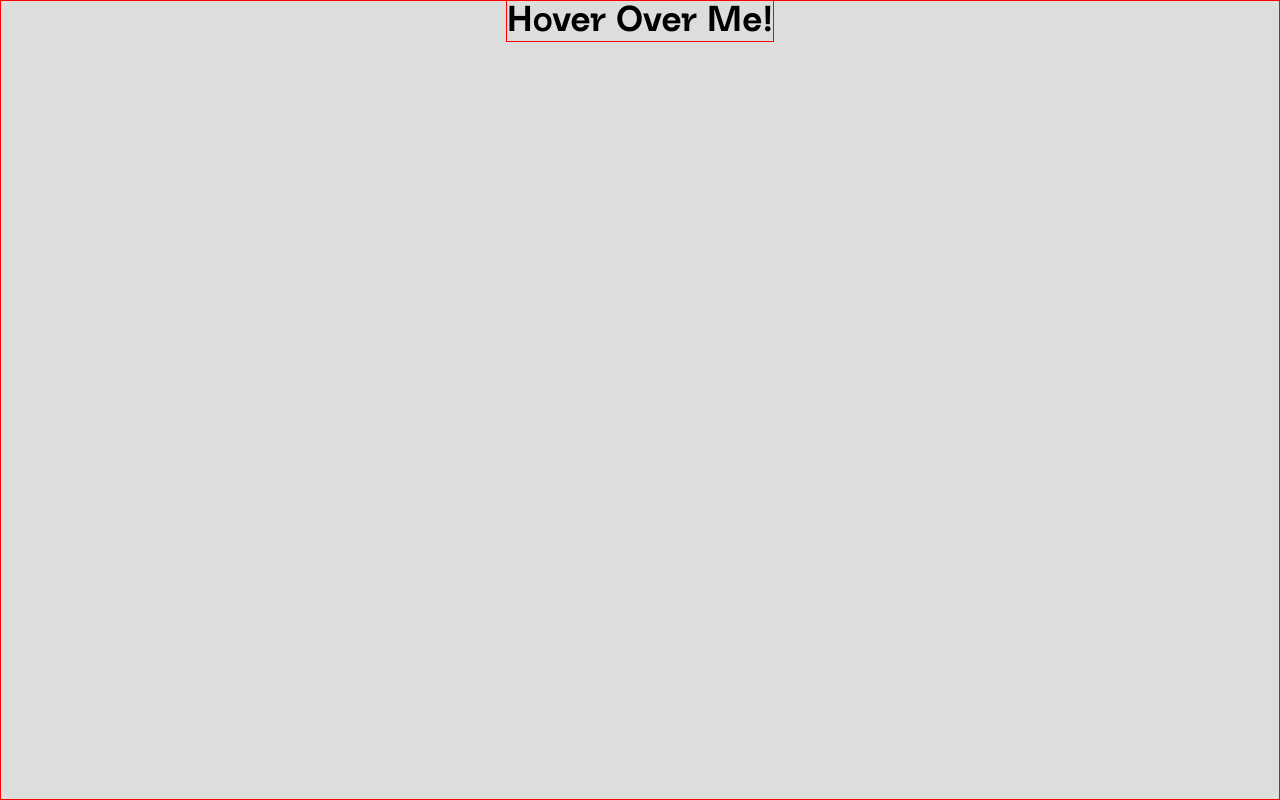
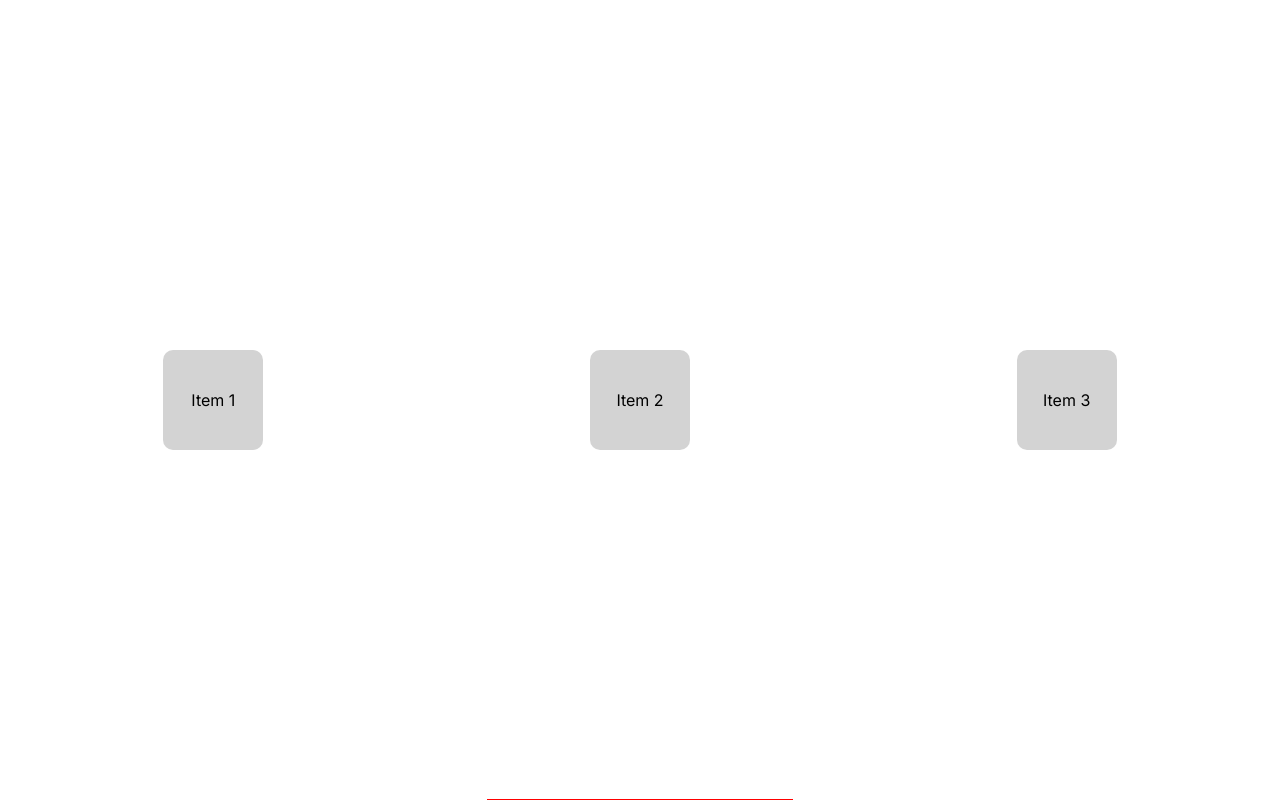
Before and after one commit to malikkotb/content, a Next.js app: page /fontWeightHover in a window 1280 px wide. Shown: the top 800 px of the page. Built offline with nearby package versions, Linux system fonts and the light colour scheme.

Commit message:
font weight animation

```diff
--- a/app/fontWeightHover/page.jsx
+++ b/app/fontWeightHover/page.jsx
@@ -1,7 +1,8 @@
 "use client";
-import { useRef } from "react";
+import { useRef, useEffect } from "react";
 import { gsap } from "gsap";
 import localFont from "next/font/local";
+import styles from "./style.module.css";
 
 const neueRegrade = localFont({
   src: [
@@ -22,7 +23,57 @@ export default function FontWeightAnimation() {
     gsap.to(textRef.current, { fontWeight: 400, duration: 0.3 });
   };
 
+  const containerRef = useRef(null);
+
+  useEffect(() => {
+    const container = containerRef.current;
+    const items = container.querySelectorAll(`.${styles.item}`);
+
+    const handleMouseMove = (e) => {
+      const hoverRadius = 150; // Define the hover radius
+
+      items.forEach((item) => {
+        const rect = item.getBoundingClientRect();
+        const itemCenterX = rect.left + rect.width / 2;
+        const itemCenterY = rect.top + rect.height / 2;
+
+        // Calculate distance from cursor to item's center
+        const distance = Math.sqrt(
+          Math.pow(e.clientX - itemCenterX, 2) +
+            Math.pow(e.clientY - itemCenterY, 2)
+        );
+
+        // Apply hover effect based on proximity to the cursor
+        if (distance < hoverRadius) {
+          const proximity = 1 - distance / hoverRadius; // Closer = higher proximity (0 to 1)
+          item.style.transform = `scale(${1 + proximity * 0.2})`; // Scale based on proximity
+          item.style.opacity = `${0.5 + proximity * 0.5}`; // Adjust opacity
+          item.style.zIndex = `${Math.floor(proximity * 10)}`; // Adjust z-index
+        } else {
+          item.style.transform = "scale(1)";
+          item.style.opacity = "1";
+          item.style.zIndex = "0";
+        }
+      });
+    };
+
+    container.addEventListener("mousemove", handleMouseMove);
+
+    return () => {
+      container.removeEventListener("mousemove", handleMouseMove);
+    };
+  }, []);
+
   return (
+    <>
+    <div>
+
+    </div>
+      <div ref={containerRef} className={styles.container}>
+        <div className={styles.item}>Item 1</div>
+        <div className={styles.item}>Item 2</div>
+        <div className={styles.item}>Item 3</div>
+      </div>
       <div
         className={`bg-[#ddd] h-screen ${neueRegrade.className} flex flex-col justify-between`}
       >
@@ -31,11 +82,12 @@ export default function FontWeightAnimation() {
             ref={textRef}
             onMouseEnter={handleMouseEnter}
             onMouseLeave={handleMouseLeave}
-          className="borderr w-fit"
+            className="borderr w-fit uppercase"
           >
             Hover Over Me!
           </span>
         </h1>
       </div>
+    </>
   );
 }
--- a/app/fontWeightHover/style.module.css
+++ b/app/fontWeightHover/style.module.css
@@ -1,3 +1,23 @@
 .char {
   font-weight: 400;
 }
+
+.container {
+  position: relative;
+  width: 100%;
+  height: 100vh; /* Full-screen hover area */
+  display: flex;
+  justify-content: space-around;
+  align-items: center;
+}
+
+.item {
+  position: relative;
+  width: 100px;
+  height: 100px;
+  background-color: lightgray;
+  border-radius: 10px;
+  text-align: center;
+  line-height: 100px;
+  transition: transform 0.3s, opacity 0.3s, z-index 0.3s;
+}
```
Lines whose indentation alone changed are shown as unchanged.
